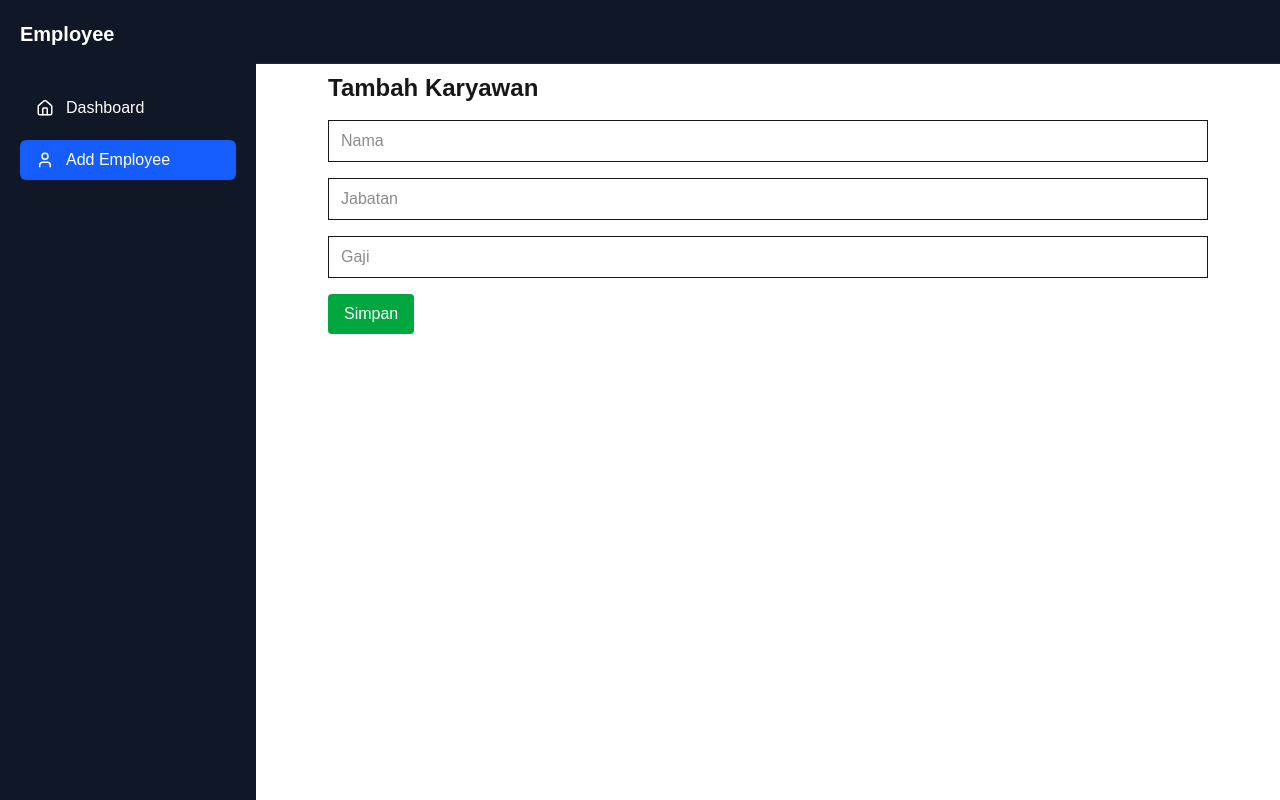
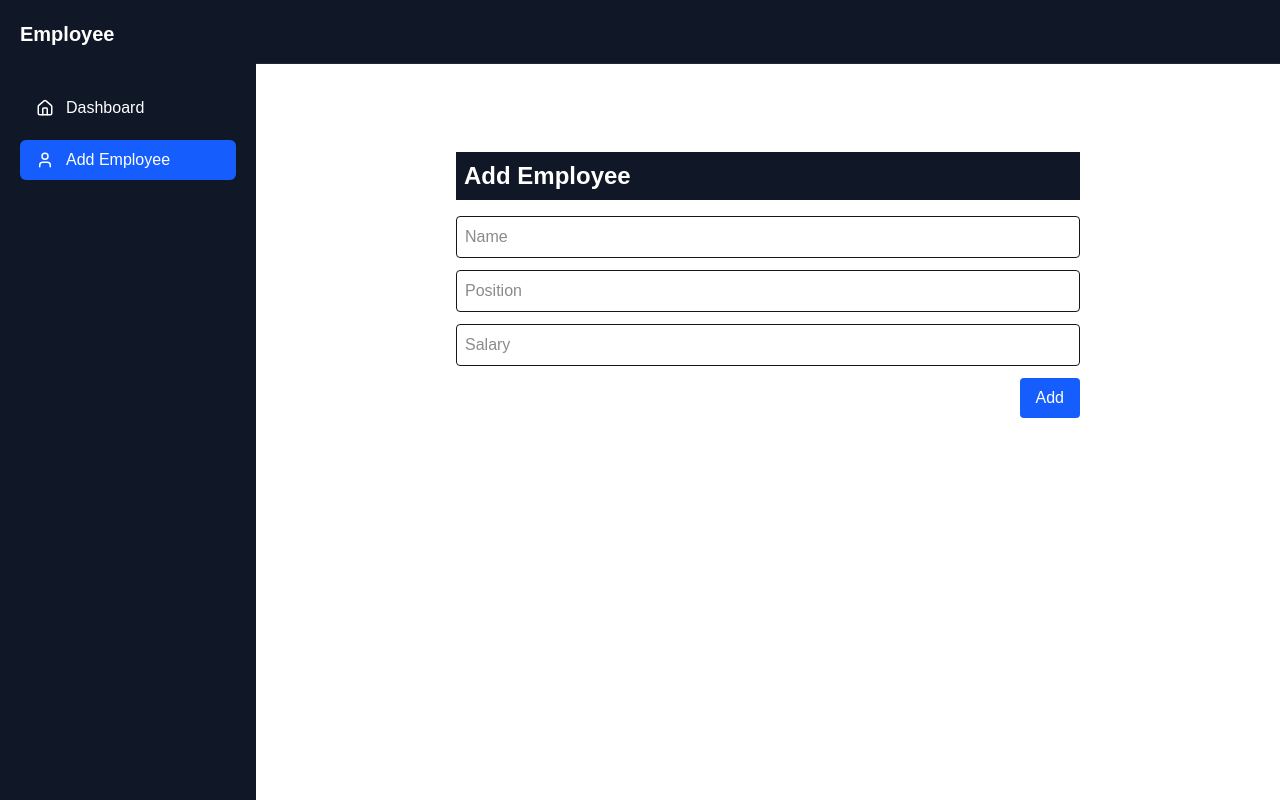
Before and after one commit to adyarizki/employee-dbcrud, a Next.js app: page /employee/create in a window 1280 px wide. Built offline with nearby package versions, Linux system fonts and the light colour scheme.

Commit message:
design form and list employee

```diff
--- a/app/api/employee/[id]/route.ts
+++ b/app/api/employee/[id]/route.ts
@@ -1,20 +1,28 @@
 import { prisma } from '@/lib/prisma';
 import { NextResponse } from 'next/server';
 
-export async function PUT(req: Request, { params }: { params: { id: string } }) {
-  const data = await req.json();
+export async function DELETE(request: Request, context: any) {
+  const { id } = context.params;
+
+  await prisma.employee.delete({
+    where: { id: Number(id) },
+  });
+
+  return NextResponse.json({ message: 'Deleted' });
+}
+
+export async function PUT(request: Request, context: any) {
+  const { id } = context.params;
+  const data = await request.json();
+
   const employee = await prisma.employee.update({
-    where: { id: Number(params.id) },
+    where: { id: Number(id) },
     data: {
       name: data.name,
       position: data.position,
       salary: data.salary,
     },
   });
+
   return NextResponse.json(employee);
 }
-
-export async function DELETE(_: Request, { params }: { params: { id: string } }) {
-  await prisma.employee.delete({ where: { id: Number(params.id) } });
-  return NextResponse.json({ message: 'Deleted' });
-}
--- a/app/employee/create/page.tsx
+++ b/app/employee/create/page.tsx
@@ -25,28 +25,31 @@ export default function CreatePage() {
   };
 
   return (
-    <main className="p-6">
-      <h1 className="text-2xl font-bold mb-4">Tambah Karyawan</h1>
-      <form onSubmit={handleSubmit} className="space-y-4">
+    <main className="max-w-2xl mx-auto p-6 mt-20">
+      <h1 className="text-2xl font-bold mb-4 bg bg-gray-900 p-2 text-white">Add Employee</h1>
+      <form onSubmit={handleSubmit} className="space-y-3 mb-6">
         <input
-          className="border px-3 py-2 w-full"
-          placeholder="Nama"
+          className="w-full p-2 border rounded"
+          placeholder="Name"
           onChange={e => setForm({ ...form, name: e.target.value })}
         />
         <input
-          className="border px-3 py-2 w-full"
-          placeholder="Jabatan"
+          className="w-full p-2 border rounded"
+          placeholder="Position"
           onChange={e => setForm({ ...form, position: e.target.value })}
         />
         <input
-          className="border px-3 py-2 w-full"
-          placeholder="Gaji"
+          className="w-full p-2 border rounded"
+          placeholder="Salary"
           type="number"
           onChange={e => setForm({ ...form, salary: e.target.value })}
         />
-        <button className="bg-green-600 text-white px-4 py-2 rounded" type="submit">
-          Simpan
-        </button>
+        <div className='flex justify-end'>
+           <button className="bg-blue-600 text-white px-4 py-2 rounded" type="submit">
+              Add
+            </button>
+        </div>
+
       </form>
     </main>
   );
--- a/app/employee/page.tsx
+++ b/app/employee/page.tsx
@@ -13,7 +13,7 @@ export default function EmployeePage() {
   const [employees, setEmployees] = useState<Employee[]>([]);
 
   useEffect(() => {
-    fetch('/api/employee') // Tetap valid
+    fetch('/api/employee')
       .then(res => res.json())
       .then(data => setEmployees(data));
   }, []);
@@ -24,24 +24,37 @@ export default function EmployeePage() {
   };
 
   return (
-    <main className="p-6">
-      <h1 className="text-2xl font-bold mb-4">Daftar Karyawan</h1>
-      <Link href="/employee/create" className="bg-blue-500 text-white px-4 py-2 rounded">+ Tambah Karyawan</Link>
-      <ul className="mt-4 space-y-2">
-        {employees.map(emp => (
-          <li key={emp.id} className="border p-3 rounded flex justify-between items-center">
-            <div>
-              <p className="font-semibold">{emp.name}</p>
-              <p className="text-sm">{emp.position}</p>
-              <p className="text-sm text-gray-500">Rp {emp.salary.toLocaleString()}</p>
-            </div>
-            <div className="flex gap-3">
-              <Link href={`/employee/update/${emp.id}`} className="text-blue-600">Edit</Link>
-              <button onClick={() => handleDelete(emp.id)} className="text-red-500">Hapus</button>
-            </div>
-          </li>
-        ))}
-      </ul>
+    <main className="max-w-3xl mx-auto p-6 mt-20">
+      <div className='flex justify-between items-center mb-4'>
+        <Link href="/employee/create" className="bg-blue-500 text-white px-4 py-2 rounded ml-auto">+ Add Employee</Link>
+      </div>
+      <h1 className="text-2xl font-bold mb-4 bg bg-gray-900 p-2 text-white">
+        List Employee Management
+      </h1>
+
+      <table className="min-w-full bg-white rounded shadow">
+        <thead>
+          <tr className="bg-gray-900 text-white text-left text-sm uppercase">
+            <th className="px-4 py-2">Name</th>
+            <th className="px-4 py-2">Position</th>
+            <th className="px-4 py-2">Salary</th>
+            <th className="px-4 py-2 text-center">Action</th>
+          </tr>
+        </thead>
+        <tbody>
+          {employees.map(emp => (
+            <tr key={emp.id} className='border-t'>
+              <td className='px-4 py-2 font-semibold'>{emp.name}</td>
+              <td className='px-4 py-2'>{emp.position}</td>
+              <td className='px-4 py-2 text-gray-600'>Rp {emp.salary.toLocaleString()}</td>
+              <td className='px-4 py-2 text-center space-x-2'>
+                <Link href={`/employee/update/${emp.id}`} className="bg-green-600 p-3 text-white hover:underline rounded font-bold">Update</Link>
+                <button onClick={() => handleDelete(emp.id)} className="bg-red-500 p-2 rounded text-white hover:underline font-bold">Delete</button>
+              </td>
+            </tr>
+          ))}
+        </tbody>
+      </table>
     </main>
   );
 }
```
